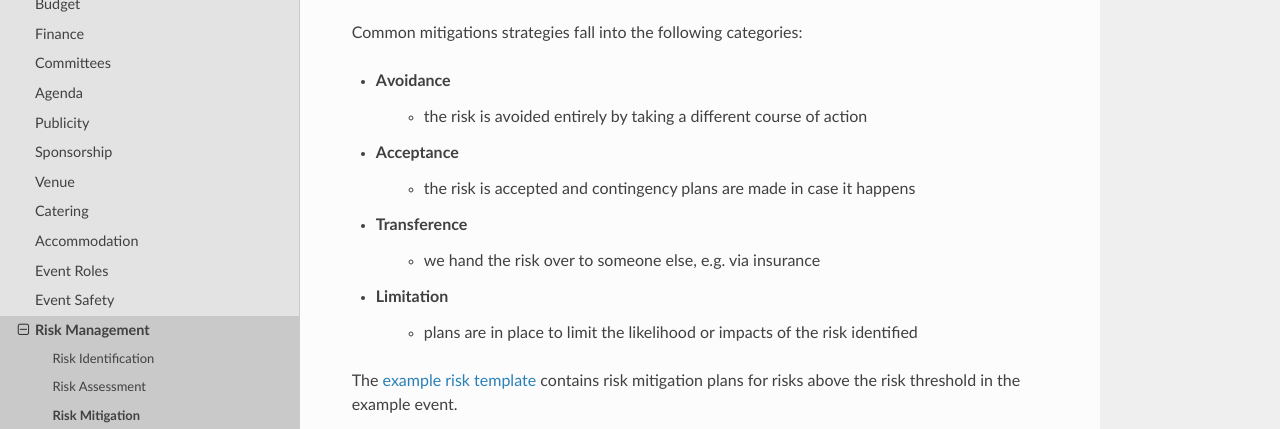
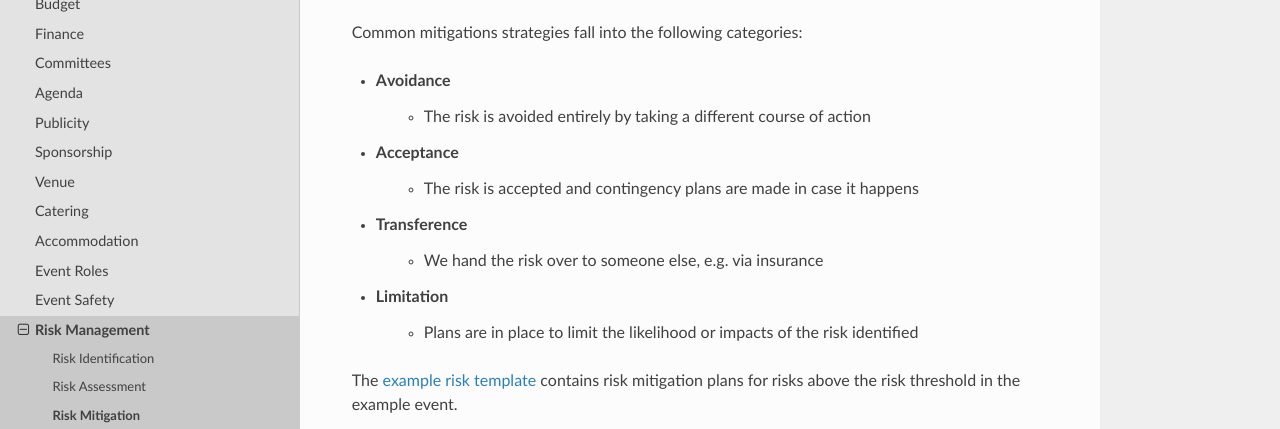
Before and after one commit to softwaresaved/event-organisation-guide, a Sphinx documentation site: the page built from docs/eog/eps-risk-management-mitigation.rst, in a window 1280 px wide. Shown: the part 211-640 px from the top of the page. Built offline with Sphinx 7.4.7 and the Read the Docs theme 2.0.0, drawn with Linux system fonts in a browser that asks for light colours.

Commit message:
updated start of bullet points with capitals as per the style guide

```diff
--- a/docs/eog/eps-risk-management-mitigation.rst
+++ b/docs/eog/eps-risk-management-mitigation.rst
@@ -7,12 +7,12 @@ Risk management occurs regularly during the Event Project Stage of the event. Fo
 Common mitigations strategies fall into the following categories:
 
 - Avoidance
-   - the risk is avoided entirely by taking a different course of action
+   - The risk is avoided entirely by taking a different course of action
 - Acceptance
-   - the risk is accepted and contingency plans are made in case it happens
+   - The risk is accepted and contingency plans are made in case it happens
 - Transference
-   - we hand the risk over to someone else, e.g. via insurance
+   - We hand the risk over to someone else, e.g. via insurance
 - Limitation
-   - plans are in place to limit the likelihood or impacts of the risk identified
+   - Plans are in place to limit the likelihood or impacts of the risk identified
 
 The `example risk template <https://zenodo.org/record/4088024>`_ contains risk mitigation plans for risks above the risk threshold in the example event.
```
